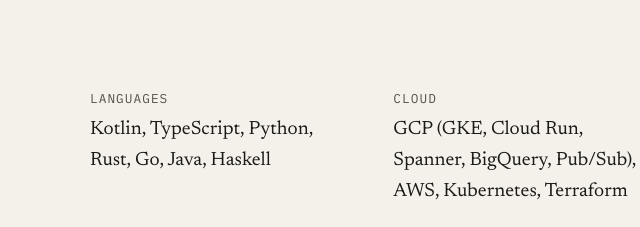
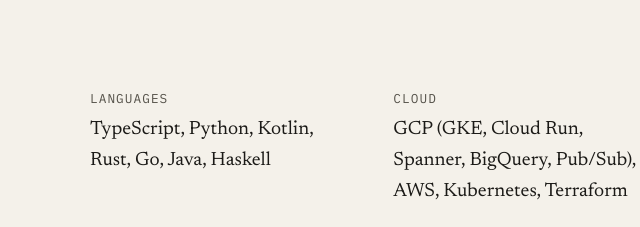
Before and after one commit to wakita181009/wakita181009.github.io, a plain HTML site: page index.html in a window 1280 px wide. Shown: the part 3760-3987 px from the top of the page, 280-920 px from the left. Drawn offline with Linux system fonts and the light colour scheme.

Commit message:
fix: reorder languages in toolbox
Co-Authored-By: Claude Opus 5.5 <noreply@anthropic.com>

```diff
--- a/index.html
+++ b/index.html
@@ -519,7 +519,7 @@
     <section aria-labelledby="skills-heading">
       <h2 id="skills-heading" class="label"><span class="num">05</span>Toolbox</h2>
       <dl class="skills">
-        <div><dt class="label">Languages</dt><dd>Kotlin, TypeScript, Python, Rust, Go, Java, Haskell</dd></div>
+        <div><dt class="label">Languages</dt><dd>TypeScript, Python, Kotlin, Rust, Go, Java, Haskell</dd></div>
         <div><dt class="label">Cloud</dt><dd>GCP (GKE, Cloud Run, Spanner, BigQuery, Pub/Sub), AWS, Kubernetes, Terraform</dd></div>
         <div><dt class="label">APIs</dt><dd>gRPC, GraphQL Federation, REST, event-driven messaging</dd></div>
         <div><dt class="label">AI</dt><dd>LangGraph, MCP, Vertex AI, Claude Agent SDK, LLM observability with OpenTelemetry</dd></div>
```
